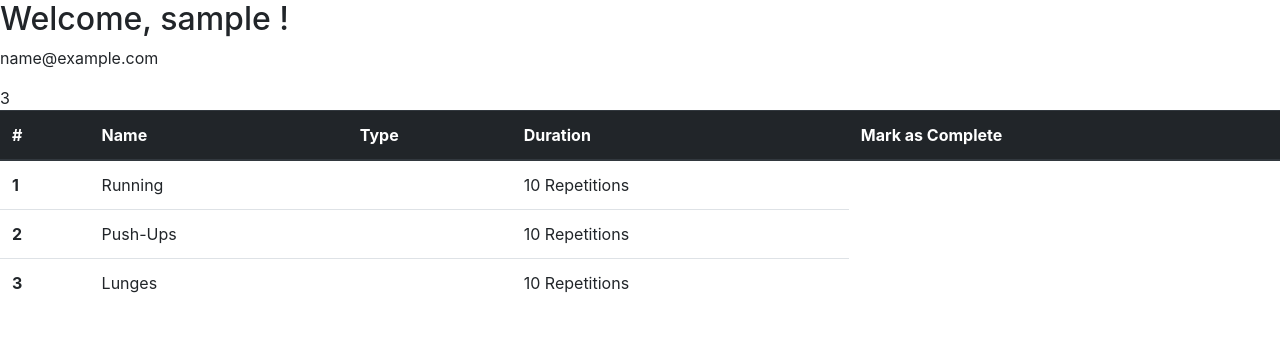
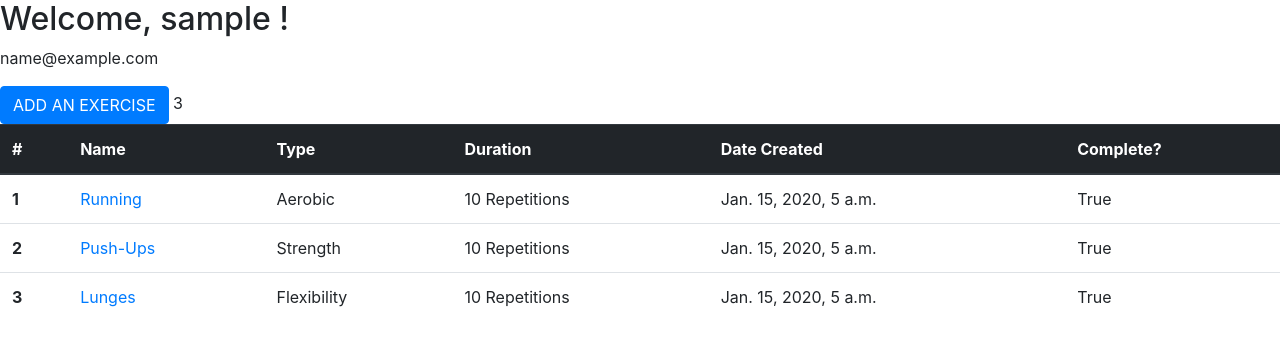
Before and after one commit to ArashMAzizi/FitnessFriendsApp, a Django app: page / in a window 1280 px wide. Shown: the part 56-402 px from the top of the page. Run offline with Django 3.2, Linux system fonts and the light colour scheme; a user stored in the database is signed in; tables that the repository leaves empty hold one stand-in row (values such as "Sample post"); parts of the project's set-up code (start-up, migrations or seed data) failed here and were passed over; some libraries are stand-ins or nearby versions.

Commit message:
added links for editing and creating exercises

```diff
--- a/gamifi/models.py
+++ b/gamifi/models.py
@@ -22,6 +22,7 @@ class Exercise(models.Model):
     user = models.ForeignKey(User, on_delete=models.CASCADE)
     finished = models.BooleanField(default=False)
     duration = models.PositiveSmallIntegerField()
+    created_at = models.DateTimeField(auto_now_add=True)
     class Meta:
         abstract = True
     # category = models.CharField(max_length=50,choices=CATEGORY_CHOICES)
@@ -46,6 +47,11 @@ class AerobicExercise(Exercise):
     exp = models.IntegerField(default=100)
     duration_suffix = models.CharField(max_length=50,choices =SUFFIX_CHOICES)
 
+    @property
+    def type(self):
+        "Returns the exercise type(aerobic)."
+        return 'Aerobic'
+
 class StrengthExercise(Exercise):
     NAME_CHOICES = [
         ('Push-Ups', 'PUSH-UPS'),
@@ -61,6 +67,11 @@ class StrengthExercise(Exercise):
     exp = models.IntegerField(default=217)
     duration_suffix = models.CharField(max_length=50,choices =SUFFIX_CHOICES)
 
+    @property
+    def type(self):
+        "Returns the exercise type(aerobic)."
+        return 'Strength'
+
 class FlexibilityExercise(Exercise):
     NAME_CHOICES = [
         ('Lunges', 'LUNGES'),
@@ -75,3 +86,8 @@ class FlexibilityExercise(Exercise):
     name = models.CharField(max_length=50, choices=NAME_CHOICES)
     exp = models.IntegerField(default=50)
     duration_suffix = models.CharField(max_length=50,choices =SUFFIX_CHOICES)
+
+    @property
+    def type(self):
+        "Returns the exercise type(aerobic)."
+        return 'Flexibility'
--- a/gamifi/templates/gamifi/index.html
+++ b/gamifi/templates/gamifi/index.html
@@ -8,7 +8,7 @@
 
 <h2>Welcome, {{ user.username }} !</h2>
 <p>{{ user.email }}</p>
-
+<a class="btn btn-primary" href="{% url 'gamifi:exercise-create' %}">ADD AN EXERCISE</a>
 {{exp_total}}
 
 <table class="table">
@@ -18,16 +18,26 @@
       <th scope="col">Name</th>
       <th scope="col">Type</th>
       <th scope="col">Duration</th>
-      <th scope="col">Mark as Complete</th>
+      <th scope="col">Date Created</th>
+      <th scope="col">Complete?</th>
     </tr>
   </thead>
   <tbody>
   {% for exercise in exercise_list %}
     <tr>
       <th scope="row">{{ forloop.counter }}</th>
-      <td>{{exercise.name}}</td>
-      <td> {{exercise.category}}</td>
+      <td>{% if exercise.type == 'Aerobic' %}
+          <a href="{% url 'gamifi:aerobic-update' exercise.id %}">{{exercise.name}}</a>
+          {%elif exercise.type == 'Strength'%}
+          <a href="{% url 'gamifi:strength-update' exercise.id %}">{{exercise.name}}</a>
+          {%elif exercise.type == 'Flexibility'%}
+          <a href="{% url 'gamifi:flexibility-update' exercise.id %}">{{exercise.name}}</a>
+              {%endif%}
+              </td>
+      <td> {{exercise.type}}</td>
       <td>{{exercise.duration}} {{exercise.duration_suffix}}</td>
+        <td>{{exercise.created_at}}</td>
+      <td>{{exercise.finished}}</td>
     </tr>
   {% endfor %}
   </tbody>
@@ -78,4 +88,3 @@
 
   {% endif %}
 {% endblock %}
->>>>>>> main
--- a/gamifi/urls.py
+++ b/gamifi/urls.py
@@ -2,21 +2,22 @@ from django.urls import path
 from . import views
 from django.conf import settings
 from django.conf.urls.static import static
-from .views import AerobicCreateView, AerobicUpdateView, ExerciseDetailView,StrengthCreateView, StrengthUpdateView, FlexibilityCreateView,FlexibilityUpdateView
-
+from .views import AerobicCreateView, AerobicUpdateView, StrengthCreateView, StrengthUpdateView, FlexibilityCreateView,FlexibilityUpdateView
+from django.views.generic import TemplateView
 app_name = 'gamifi'
 
 urlpatterns = [
     path("", views.home, name="home"),
-    path('exercise/<int:pk>/', ExerciseDetailView.as_view(), name='exercise-detail'),
+    #path('exercise/<int:pk>/', ExerciseDetailView.as_view(), name='exercise-detail'),
     path('profile/', views.profile,name="profile"),
     path('editprofile/', views.edit_profile,name="edit-profile"),
+    path('exercise/new/',TemplateView.as_view(template_name="gamifi/choose_exercise.html"),name= 'exercise-create'),
     path('exercise/Aerobic/new/', AerobicCreateView.as_view(), name='aerobic-create'),
     path('exercise/Strength/new/', StrengthCreateView.as_view(), name='strength-create'),
     path('exercise/Flexibility/new/', FlexibilityCreateView.as_view(), name='flexibility-create'),
-    path('exercise/Aerobic/update/<int:pk>', AerobicUpdateView.as_view(), name='aerobic-update'),
-    path('exercise/Strength/update/<int:pk>', StrengthUpdateView.as_view(), name='strength-update'),
-    path('exercise/Flexibility/update/<int:pk>', FlexibilityUpdateView.as_view(), name='flexibility-update'),
+    path('exercise/Aerobic/update/<int:pk>/', AerobicUpdateView.as_view(), name='aerobic-update'),
+    path('exercise/Strength/update/<int:pk>/', StrengthUpdateView.as_view(), name='strength-update'),
+    path('exercise/Flexibility/update/<int:pk>/', FlexibilityUpdateView.as_view(), name='flexibility-update'),
 ]
 
 if settings.DEBUG:
--- a/gamifi/views.py
+++ b/gamifi/views.py
@@ -10,14 +10,15 @@ from django.db.models import Sum
 
 from django.utils import timezone
 from django.contrib.auth.decorators import login_required
-from .models import Goal, AerobicExercise, StrengthExercise, FlexibilityExercise, Exercise
+from .models import Goal, AerobicExercise, StrengthExercise, FlexibilityExercise, Exercise, User
 from .forms import UserUpdateForm, ProfileUpdateForm, GoalUpdateForm, AerobicExerciseForm, StrengthExerciseForm, FlexibilityExerciseForm
 from itertools import chain
+from django.forms import inlineformset_factory
 
 def home(request):
     aerobic_total=AerobicExercise.objects.filter(user=request.user, finished=True).aggregate(Sum('exp'))['exp__sum']
     strength_total = StrengthExercise.objects.filter(user=request.user, finished=True).aggregate(Sum('exp'))['exp__sum']
-    flexibility_total= StrengthExercise.objects.filter(user=request.user, finished=True).aggregate(Sum('exp'))['exp__sum']
+    flexibility_total= FlexibilityExercise.objects.filter(user=request.user, finished=True).aggregate(Sum('exp'))['exp__sum']
 
     exp_total=sum(filter(None,[aerobic_total,strength_total,flexibility_total]))
 
@@ -25,10 +26,31 @@ def home(request):
     strength_list= StrengthExercise.objects.filter(user=request.user)
     flexibility_list= FlexibilityExercise.objects.filter(user=request.user)
     exercise_list=list(chain(aerobic_list, strength_list, flexibility_list))
+    # AerobicFormSet = inlineformset_factory(User,AerobicExercise, fields=('finished',))
+    # StrengthFormSet = inlineformset_factory(User,StrengthExercise, fields=('finished',))
+    # FlexibilityFormSet = inlineformset_factory(User,FlexibilityExercise, fields=('finished',))
+    # if request.method == 'POST':
+    #     a_formset=AerobicFormSet(request.POST,instance=request.user)
+    #     s_formset = StrengthFormSet(request.POST, instance=request.user)
+    #     f_formset = FlexibilityFormSet(request.POST, instance=request.user)
+    #
+    #     if a_formset.is_valid() and s_formset.is_valid() and f_formset.is_valid():
+    #         a_formset.save()
+    #         s_formset.save()
+    #         f_formset.save()
+    #         return redirect('gamifi:home')
+    #
+    # else:
+    #     a_formset = AerobicFormSet(instance=request.user)
+    #     s_formset = StrengthFormSet( instance=request.user)
+    #     f_formset = FlexibilityFormSet(instance=request.user)
+
+
     context = {
         'exercise_list': exercise_list,
         'exp_total': exp_total
     }
+
     return render(request, 'gamifi/index.html',context)
 
 @login_required
@@ -125,6 +147,7 @@ class FlexibilityUpdateView(generic.UpdateView):
         form.instance.user = self.request.user
         return super().form_valid(form)
 
+
 # class ExerciseListView(generic.ListView):
 #     model= Exercise
 #     template_name = 'gamifi/index.html'
```
Also changed, not shown: gamifi/templates/gamifi/choose_exercise.html (added, +43 -0 lines), gamifi/migrations/0007_auto_20210412_0120.py (added), gamifi/migrations/0008_auto_20210412_0129.py (added), gamifi/migrations/0009_auto_20210412_0140.py (added), gamifi/static/gamifi/images/cardio.png (added), gamifi/static/gamifi/images/flexibility.png (added), gamifi/static/gamifi/images/strength.png (added).
